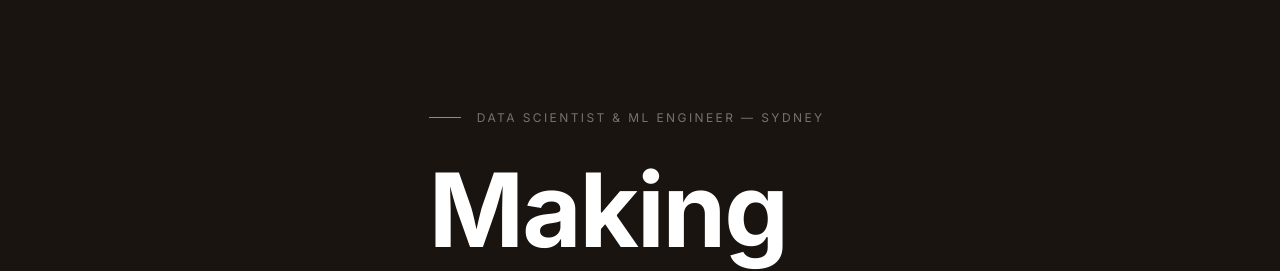
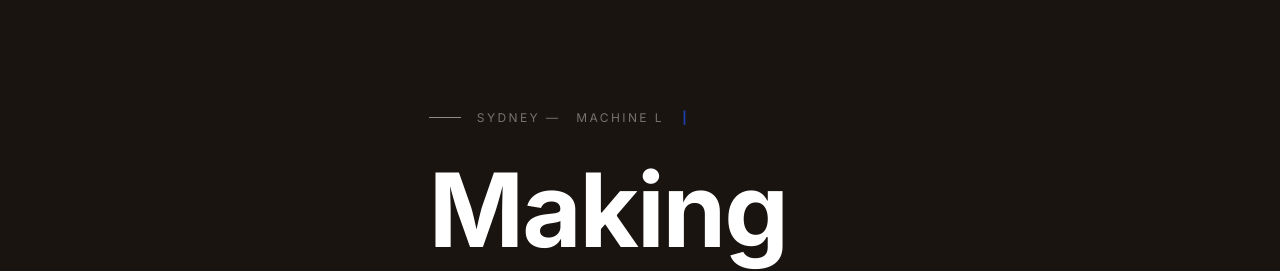
Before and after one commit to umberH/umberH.github.io, a Jekyll site: the page built from index.markdown, in a window 1280 px wide and 900 px high. Shown: the part 183-454 px from the top of the window. Built offline with Jekyll 4.4.1, drawn with Linux system fonts in a browser that asks for light colours.

Commit message:
Update index.markdown

```diff
--- a/index.markdown
+++ b/index.markdown
@@ -22,8 +22,10 @@
 <section class="hero-section" role="banner" aria-labelledby="hero-title">
   <div class="hero-content hero-content--left">
 
-    <p class="hero-eyebrow">Data Scientist &amp; ML Engineer — Sydney</p>
-
+    <p class="hero-eyebrow">
+      <span class="eyebrow-static">Sydney —</span>
+      <span class="typing-text-role"></span><span class="typing-cursor-role">|</span>
+    </p>
     <h1 class="hero-title" id="hero-title">
       Making<br>data<em> think.</em>
     </h1>
```
